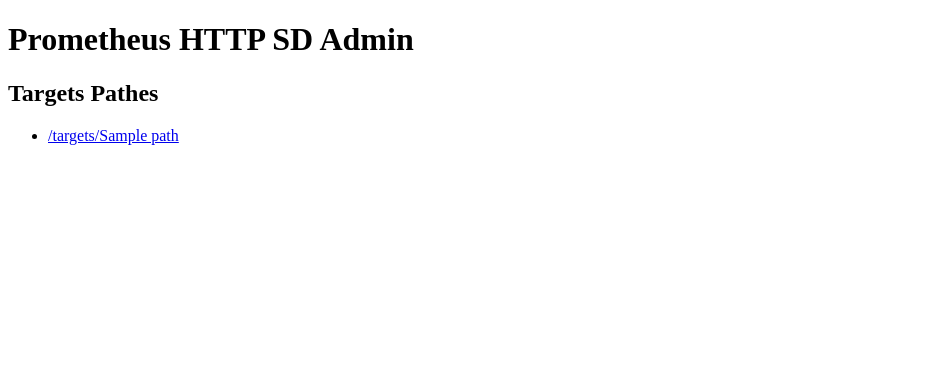
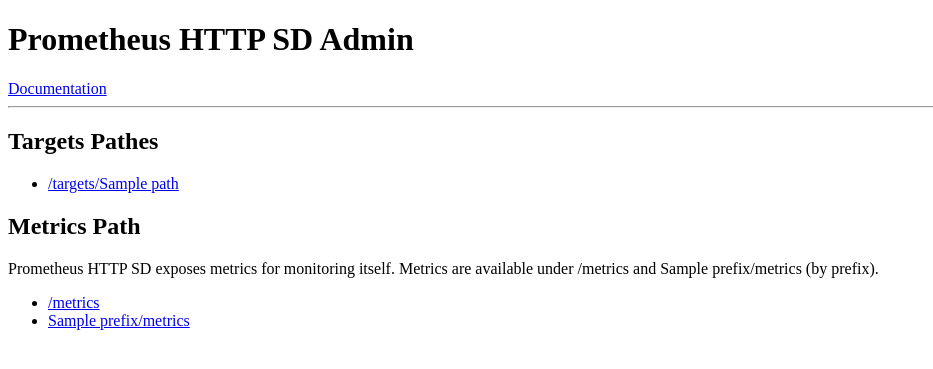
Before and after one commit to laixintao/prometheus-http-sd, a Python web app: template prometheus_http_sd/templates/admin.html in a window 1280 px wide. Shown: the top 369 px of the page, without its empty margins (0-933 px from the left). Run offline with Jinja, Linux system fonts and the light colour scheme; the template is opened without the code that fills it: most values are stand-ins (such as "Sample title", 1, 10 or a date in 2020).

Commit message:
add metrics url and Documentation url.

```diff
--- a/prometheus_http_sd/templates/admin.html
+++ b/prometheus_http_sd/templates/admin.html
@@ -6,6 +6,8 @@
   </head>
   <body>
     <h1>Prometheus HTTP SD Admin</h1>
+    <a href="https://github.com/laixintao/prometheus-http-sd">Documentation</a>
+    <hr />
     <h2>Targets Pathes</h2>
     <div>
       <ul>
@@ -16,5 +18,20 @@
         {% endfor %}
       </ul>
     </div>
+    <h2>Metrics Path</h2>
+    <p>
+      Prometheus HTTP SD exposes metrics for monitoring itself. Metrics are
+      available under /metrics and {{ prefix }}/metrics (by prefix).
+    </p>
+    <div>
+      <ul>
+        <li>
+          <a href="/metrics"> /metrics </a>
+        </li>
+        <li>
+          <a href="{{ prefix }}/metrics"> {{ prefix }}/metrics </a>
+        </li>
+      </ul>
+    </div>
   </body>
 </html>
```
